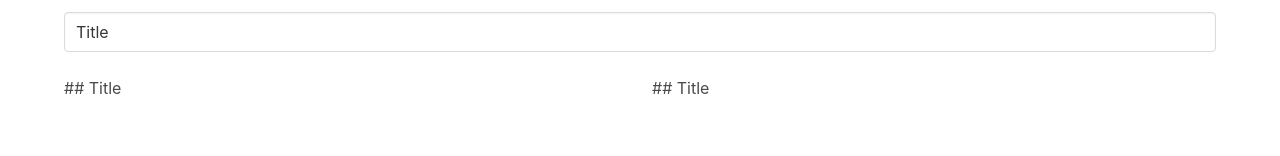
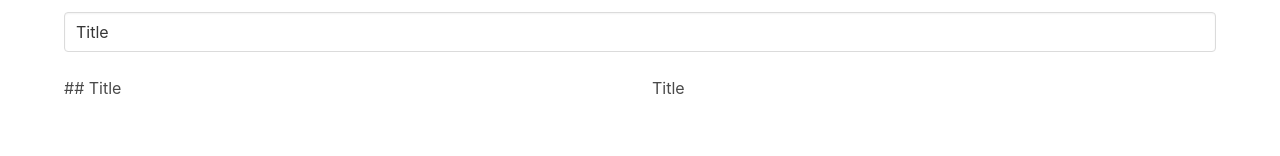
Before and after one commit to jordanduran/Posts, a Vue app: page /posts/new in a window 1280 px wide. Shown: the part 144-300 px from the top of the page. Built offline with nearby package versions, Linux system fonts and the light colour scheme.

Commit message:
Reactive markdown with watchEffect

```diff
--- a/package.json
+++ b/package.json
@@ -12,9 +12,11 @@
     "@types/cors": "2.8",
     "@types/express": "4.17",
     "@types/luxon": "^2.3.1",
+    "@types/marked": "^4.0.3",
     "cors": "2.8",
     "express": "4.17",
     "luxon": "^2.3.1",
+    "marked": "^4.0.3",
     "pinia": "^2.0.14",
     "ts-node": "^10.9.2",
     "vue": "^3.4.15",
--- a/src/components/PostWriter.vue
+++ b/src/components/PostWriter.vue
@@ -1,14 +1,25 @@
 <script lang="ts" setup>
-import { ref, onMounted } from 'vue';
+import { ref, onMounted, watchEffect } from 'vue';
 import { TimelinePost } from '../posts';
-
+import { marked } from 'marked';
 const props = defineProps<{
   post: TimelinePost
 }>()
 
 const title = ref(props.post.title)
 const content = ref(props.post.markdown)
+const html = ref('')
 const contentEditable = ref<HTMLDivElement>()
+
+marked.parse(content.value, (err, parseResult) => {
+  html.value = parseResult
+})
+
+watchEffect(() => {
+  marked.parse(content.value, (err, parseResult) => {
+    html.value = parseResult
+  })
+})
 
 onMounted(() => {
   if (!contentEditable.value) {
@@ -40,7 +51,7 @@ function handleInput() {
       <div contenteditable ref="contentEditable" @input="handleInput" />
     </div>
     <div class="column">
-      {{ content }}
+      <div v-html="html" />
     </div>
   </div>
 </template>
```
Also changed, not shown: 1 other file (tests, documents, lock files or other folders).
